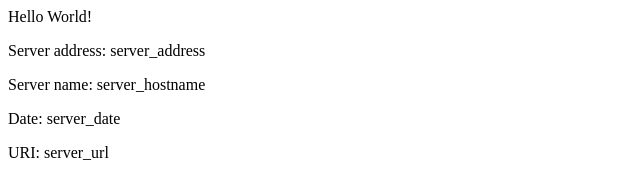
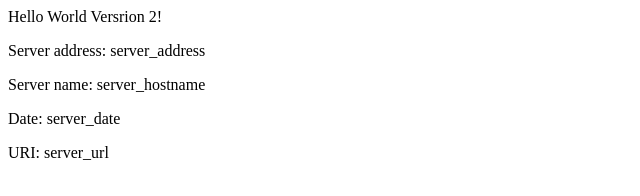
Before and after one commit to mjdominy/eks-example, a plain HTML site: page src/index.html in a window 1280 px wide. Shown: the full height of the page, 0-640 px from the left. Drawn offline with Linux system fonts and the light colour scheme.

Commit message:
v2 Updating home page

```diff
--- a/src/index.html
+++ b/src/index.html
@@ -1,8 +1,8 @@
 <head>
-<title>Hello World</title>
+<title>Hello World Version 2</title>
 </head>
 <div class="info">
-<h>Hello World!</h>
+<h>Hello World Versrion 2!</h>
 <p><span>Server&nbsp;address:</span> <span>server_address</span></p>
 <p><span>Server&nbsp;name:</span> <span>server_hostname</span></p>
 <p class="smaller"><span>Date:</span> <span>server_date</span></p>
```
